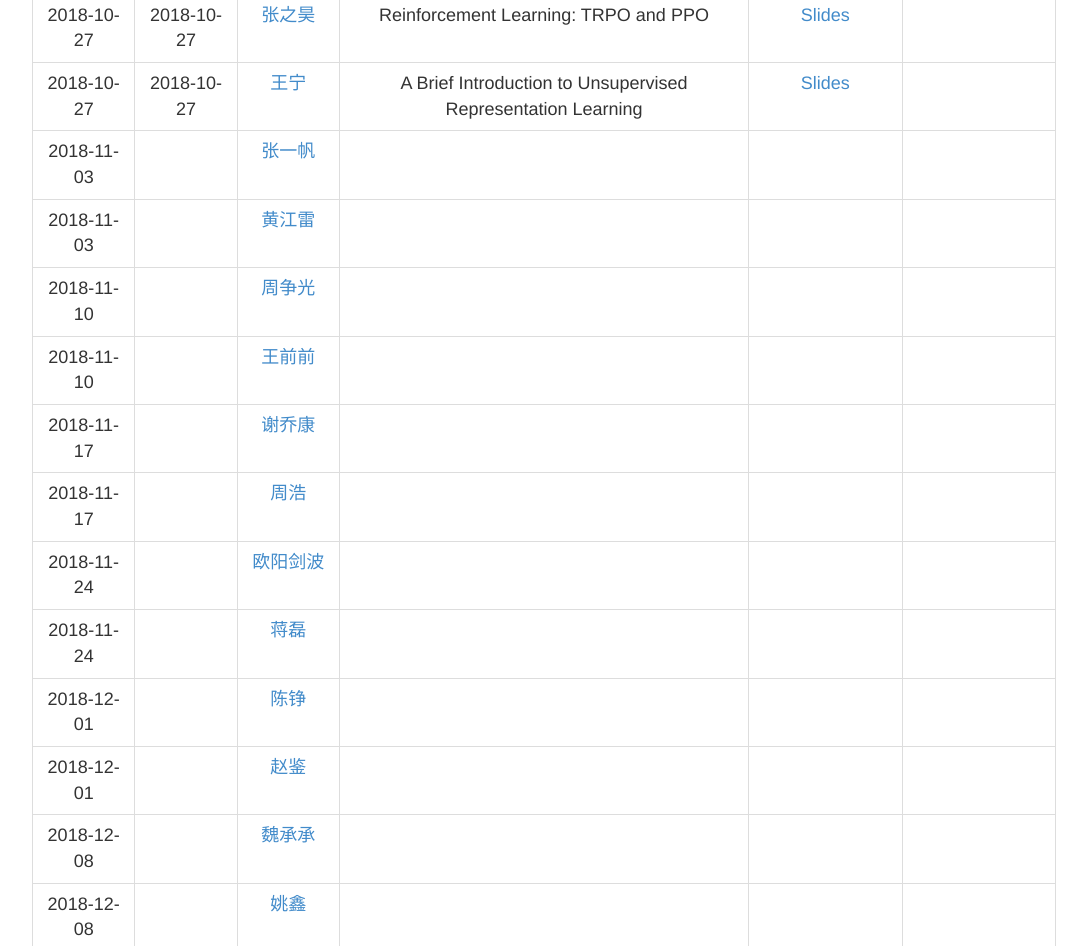
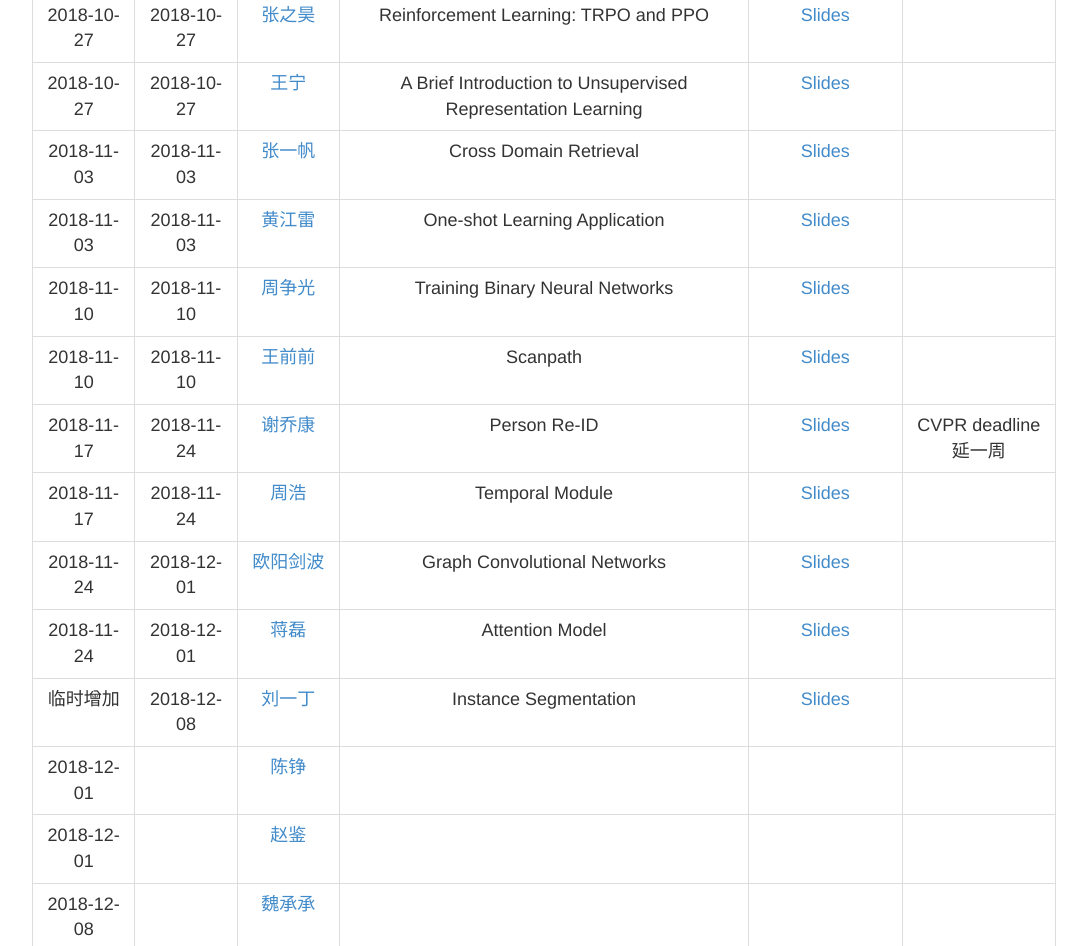
Before and after one commit to ustcmcc/PaperReading, a plain HTML site: page 2018fall/index.html in a window 1280 px wide. Shown: the part 900-1846 px from the top of the page, without its empty margins (96-1183 px from the left). Drawn offline with Linux system fonts and the light colour scheme.

Commit message:
update slides from 20181103-20181208

```diff
--- a/2018fall/index.html
+++ b/2018fall/index.html
@@ -86,51 +86,66 @@
 		</tr>
 
 		<tr>
-			<td>2018-11-03</td><td></td>
+			<td>2018-11-03</td><td>2018-11-03</td>
 			<td><a href="" target="_blank">张一帆</a></td>
-			<td></td><td></td><td></td>
+			<td>Cross Domain Retrieval</td>
+			<td><a href="./slides/20181103-zhangyifan-cross domain retrieval.pdf" target="_blank">Slides</a></td><td></td>
 		</tr>
 
 		<tr>
-			<td>2018-11-03</td><td></td>
+			<td>2018-11-03</td><td>2018-11-03</td>
 			<td><a href="" target="_blank">黄江雷</a></td>
-			<td></td><td></td><td></td>
+			<td>One-shot Learning Application</td>
+			<td><a href="./slides/20181103-huangjianglei-one shot learning application.pdf" target="_blank">Slides</a></td><td></td>
 		</tr>
 
 		<tr>
-			<td>2018-11-10</td><td></td>
+			<td>2018-11-10</td><td>2018-11-10</td>
 			<td><a href="" target="_blank">周争光</a></td>
-			<td></td><td></td><td></td>
+			<td>Training Binary Neural Networks</td>
+			<td><a href="./slides/20181110-zhouzhengguang-binary neural networks.pdf" target="_blank">Slides</a></td><td></td>
 		</tr>
 
 		<tr>
-			<td>2018-11-10</td><td></td>
+			<td>2018-11-10</td><td>2018-11-10</td>
 			<td><a href="" target="_blank">王前前</a></td>
-			<td></td><td></td><td></td>
+			<td>Scanpath</td>
+			<td><a href="./slides/20181110-wangqianqian-scanpath.pdf" target="_blank">Slides</a></td><td></td>
 		</tr>
 
 		<tr>
-			<td>2018-11-17</td><td></td>
+			<td>2018-11-17</td><td>2018-11-24</td>
 			<td><a href="" target="_blank">谢乔康</a></td>
-			<td></td><td></td><td></td>
+			<td>Person Re-ID</td>
+			<td><a href="./slides/20181124-xieqiaokang-person reid.pdf" target="_blank">Slides</a></td><td>CVPR deadline延一周</td>
 		</tr>
 
 		<tr>
-			<td>2018-11-17</td><td></td>
+			<td>2018-11-17</td><td>2018-11-24</td>
 			<td><a href="" target="_blank">周浩</a></td>
-			<td></td><td></td><td></td>
+			<td>Temporal Module</td>
+			<td><a href="./slides/20181124-zhouhao-temporal model.pdf" target="_blank">Slides</a></td><td></td>
 		</tr>
 
 		<tr>
-			<td>2018-11-24</td><td></td>
+			<td>2018-11-24</td><td>2018-12-01</td>
 			<td><a href="" target="_blank">欧阳剑波</a></td>
-			<td></td><td></td><td></td>
+			<td>Graph Convolutional Networks</td>
+			<td><a href="./slides/20181201-ouyangjianbo-graph convolutional network.pdf" target="_blank">Slides</a></td><td></td>
 		</tr>
 
 		<tr>
-			<td>2018-11-24</td><td></td>
+			<td>2018-11-24</td><td>2018-12-01</td>
 			<td><a href="" target="_blank">蒋磊</a></td>
-			<td></td><td></td><td></td>
+			<td>Attention Model</td>
+			<td><a href="./slides/20181201-jianglei-attention model.pdf" target="_blank">Slides</a></td><td></td>
+		</tr>
+
+		<tr>
+			<td>临时增加</td><td>2018-12-08</td>
+			<td><a href="" target="_blank">刘一丁</a></td>
+			<td>Instance Segmentation</td>
+			<td><a href="./slides/20181208-liuyiding-instance segmentation.pdf" target="_blank">Slides</a></td><td></td>
 		</tr>
 
 		<tr>
```
Also changed, not shown: presentation/index.html (+6 -0 lines), 10 other files.
